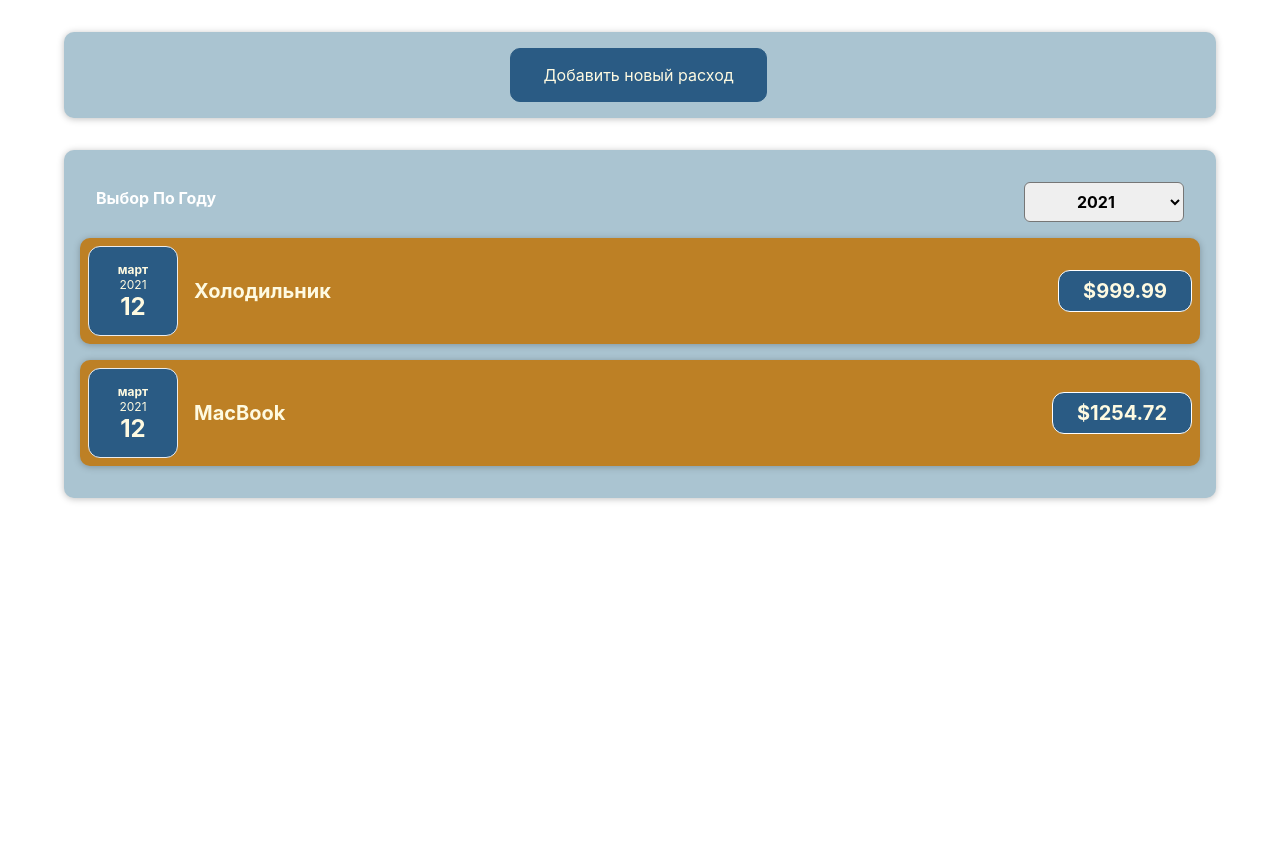
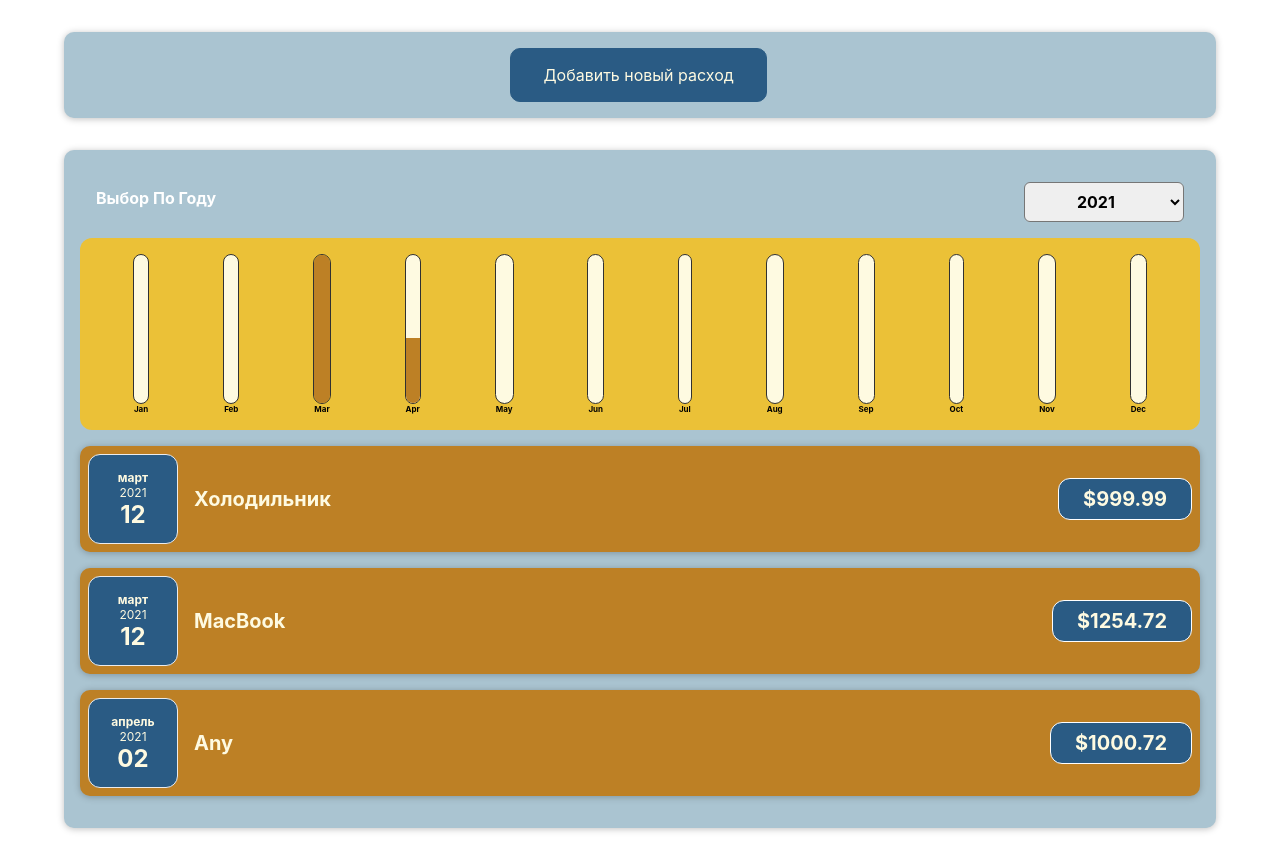
Before and after one commit to andreylementa/react-course-app, a React (Create React App) app: page / in a window 1280 px wide. Before the commit the page ends 800 px from the top, so only its background shows below. Built offline with nearby package versions, Linux system fonts and the light colour scheme.

Commit message:
Завершение приложения

```diff
--- a/public/index.html
+++ b/public/index.html
@@ -24,7 +24,7 @@
       work correctly both with client-side routing and a non-root public URL.
       Learn how to configure a non-root public URL by running `npm run build`.
     -->
-    <title>React App</title>
+    <title>Учет расходов</title>
   </head>
   <body>
     <noscript>You need to enable JavaScript to run this app.</noscript>
--- a/src/App.js
+++ b/src/App.js
@@ -17,6 +17,12 @@
   },
   {
     id: "c3",
+    date: new Date(2021, 3, 2),
+    description: "Any",
+    amount: 1000.72,
+  },
+  {
+    id: "c4",
     date: new Date(2020, 2, 12),
     description: "Джинсы",
     amount: 49.994,
--- a/src/components/Costs/Costs.js
+++ b/src/components/Costs/Costs.js
@@ -2,6 +2,7 @@
 import Card from "../UI/Card";
 import CostsFilter from "../CostFilter/CostsFilter";
 import React, { useState } from "react";
+import CostsDiagram from "./CostsDiagram";
 import CostList from "./CostList";
 
 const Costs = (props) => {
@@ -22,6 +23,7 @@
           year={selectedYear}
           onChangeYear={changeYear}
         ></CostsFilter>
+        <CostsDiagram costs={filteredCosts}></CostsDiagram>
         <CostList costs={filteredCosts} />
       </Card>
     </div>
--- /dev/null
+++ b/src/components/Costs/CostsDiagram.js
@@ -0,0 +1,27 @@
+import Diagram from "../Diagram/Diagram";
+
+const CostsDiagram = (props) => {
+  const diagramDataSets = [
+    { label: "Jan", value: 0 },
+    { label: "Feb", value: 0 },
+    { label: "Mar", value: 0 },
+    { label: "Apr", value: 0 },
+    { label: "May", value: 0 },
+    { label: "Jun", value: 0 },
+    { label: "Jul", value: 0 },
+    { label: "Aug", value: 0 },
+    { label: "Sep", value: 0 },
+    { label: "Oct", value: 0 },
+    { label: "Nov", value: 0 },
+    { label: "Dec", value: 0 },
+  ];
+
+  for (const cost of props.costs) {
+    const costMonth = cost.date.getMonth();
+    diagramDataSets[costMonth].value += cost.amount;
+  }
+
+  return <Diagram dataSets={diagramDataSets}></Diagram>;
+};
+
+export default CostsDiagram;
--- a/src/components/Diagram/Diagram.js
+++ b/src/components/Diagram/Diagram.js
@@ -2,16 +2,20 @@
 import "./Diagram.css";
 
 const Diagram = (props) => {
+  const dataSetsValues = props.dataSets.map((dataSet) => dataSet.value);
+
+  const maxMonthCosts = Math.max(...dataSetsValues);
+
   return (
     <div className="diagram">
-      {props.dataset.map((dataSet) => {
+      {props.dataSets.map((dataSet) => (
         <DiagramBar
+          key={dataSet.label}
           value={dataSet.value}
-          key={dataSet.id}
-          maxValue={null}
+          maxValue={maxMonthCosts}
           label={dataSet.label}
-        ></DiagramBar>;
-      })}
+        ></DiagramBar>
+      ))}
     </div>
   );
 };
--- a/src/components/Diagram/DiagramBar.js
+++ b/src/components/Diagram/DiagramBar.js
@@ -16,8 +16,8 @@
             height: barFillHeight,
           }}
         ></div>
-        <span className="diagram-bar__label">{props.label}</span>
       </div>
+      <span className="diagram-bar__label">{props.label}</span>
     </div>
   );
 };
```
